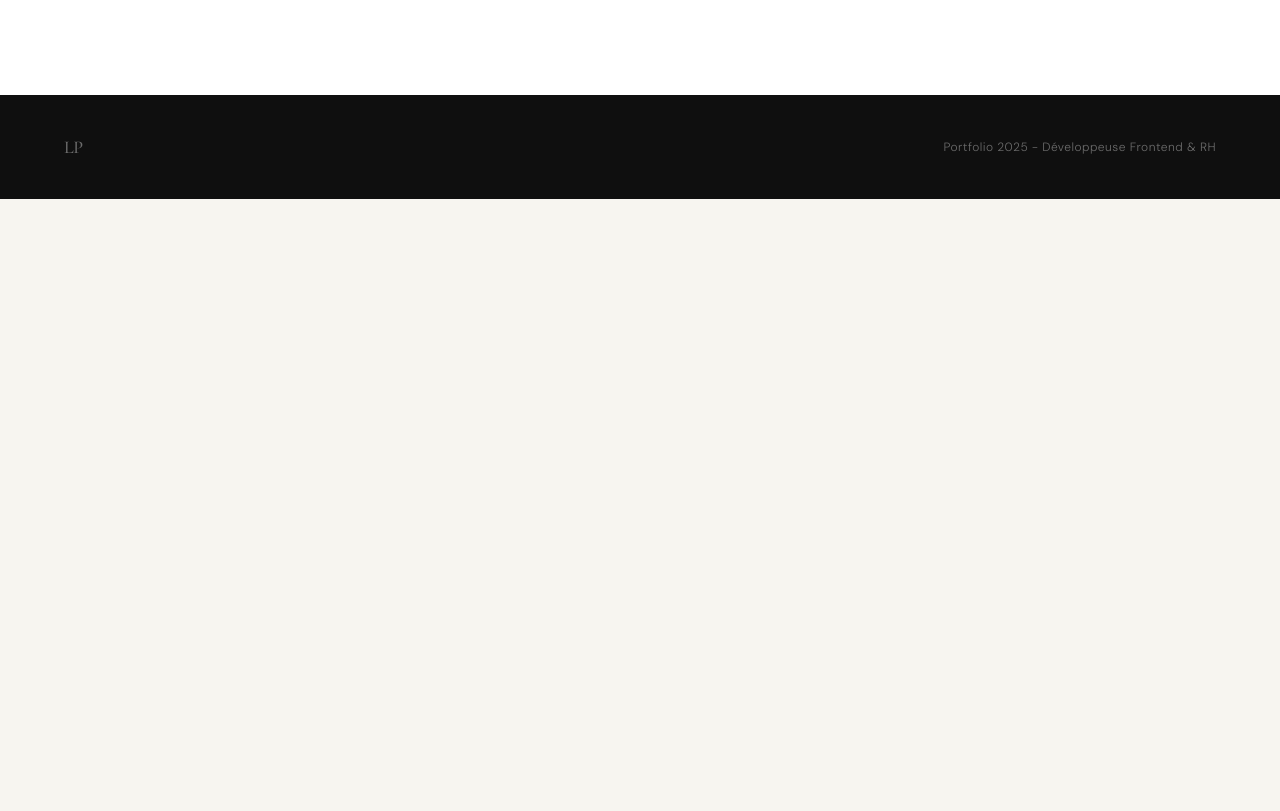
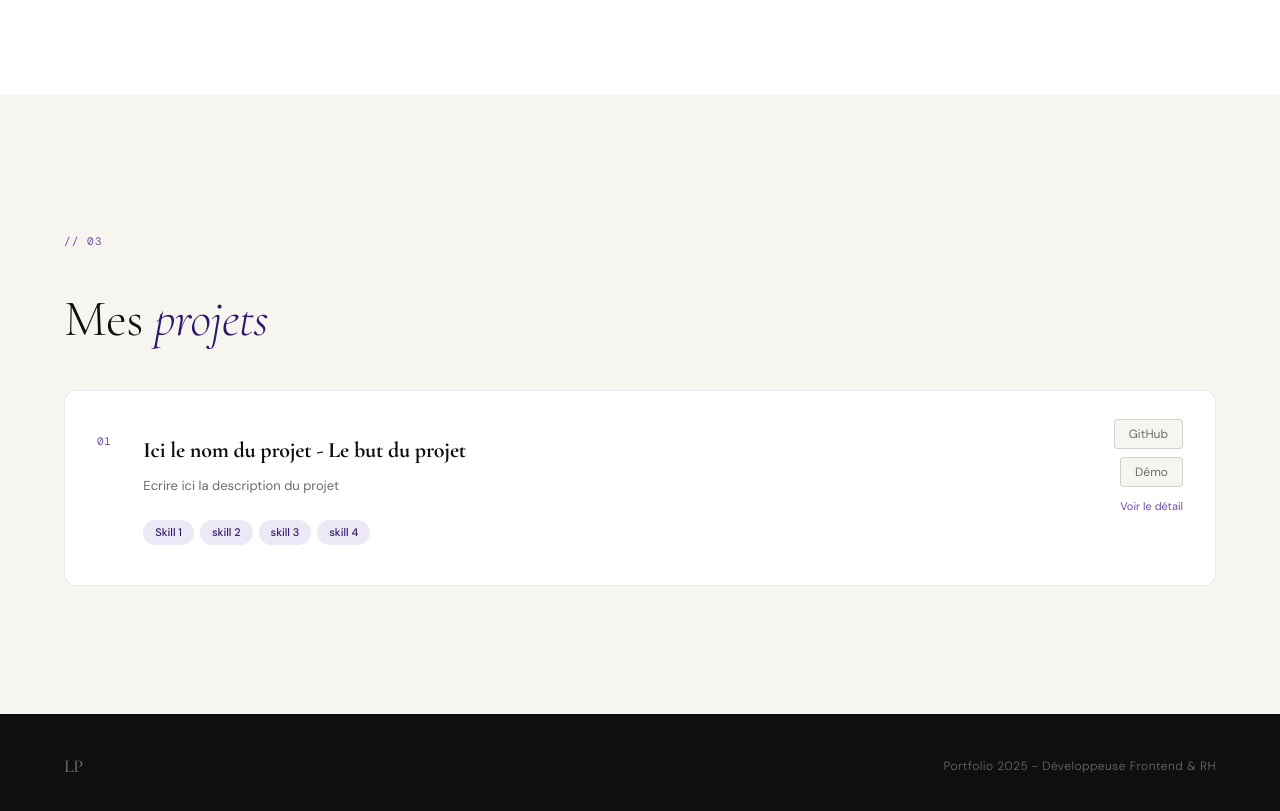
Before and after one commit to NeugdaeUju/Portfolio, a React (Vite) app: page / in a window 1280 px wide. Shown: the part 2034-2845 px from the top of the page. Before the commit the page ends 2233 px from the top, so only its background shows below. Built offline with nearby package versions, Linux system fonts and the light colour scheme; a web font is replaced by a local one.

Commit message:
Création de la section des projets (1 projet non complété)

```diff
--- a/src/assets/sass/accueil.scss
+++ b/src/assets/sass/accueil.scss
@@ -44,3 +44,19 @@
     grid-template-columns: repeat(4, 1fr);
     gap : 12px;
 }
+
+
+// Section projets
+
+#projects {
+    padding : 8rem 4rem;
+    max-width : 1200px;
+    margin : 0 auto
+}
+
+.projet_cards {
+    display : flex;
+    flex-direction: column;
+    gap : 1px;
+    margin-top : 4rem;
+}
--- /dev/null
+++ b/src/assets/sass/project_card.scss
@@ -0,0 +1,185 @@
+@use 'variables';
+
+// Project card
+.project_card {
+    background-color: variables.$blanc;
+    border-radius : 12px;
+    border : 0.5px solid rgba(45, 27, 105, 0.1);
+    overflow : hidden;
+    margin: bottom;
+    transition : box-shadow 0.2s;
+
+        &_presentation {
+            display : grid;
+            grid-template-columns: auto 1fr auto;
+            padding : 1.75rem 2rem;
+            align-items: start;
+            gap : 2rem;
+            cursor: pointer;
+
+            & .project-num {
+                font-family : variables.$mono;
+                font-size : 11px;
+                color : variables.$violet-mid;
+                padding-top : 4px;
+                letter-spacing: 0.05em;
+            }
+
+            & .project-description {
+                & h2 {
+                    font-family : variables.$serif;
+                    font-size : 22px;
+                    color : variables.$noir;
+                    margin-bottom : 6px;
+                    letter-spacing: -0.01em;
+                }
+
+                & p {
+                    font-size : 13px;
+                    color : variables.$gris;
+                    line-height : 1.6;
+                    max-width : 500px;
+                    margin-bottom : 12px;
+                }
+            }
+
+            & .project-skills {
+                display : flex;
+                flex-wrap: wrap;
+                gap : 6px;
+
+                & .skill {
+                    padding : 4px 12px;
+                    border-radius : 999px;
+                    text-align: center;
+                    font-size : 11px;
+                    font-weight : 500;
+                    text-align: center;
+
+                    //Pour dev
+                    background-color: variables.$violet-light;
+                    color : variables.$violet;
+                }
+            }
+
+            & .links {
+                display :flex;
+                flex-direction: column;
+                align-items: flex-end;
+                gap : 8px;
+
+                & .link {
+                    font-size : 12px;
+                    background-color: variables.$bg-color;
+                    border-radius: 4px;
+                    padding : 6px 14px;
+                    font-size : 12px;
+                    text-decoration : none;
+                    font-family : variables.$sans;
+                    white-space: nowrap;
+                    display : inline-flex;
+                    align-items: center;
+                    gap : 5px;
+                    border: 0.5px solid rgba(0, 0, 0, 0.15);
+                    transition : all 0.15s;
+                    color : variables.$gris;
+                }
+
+                & .more {
+                    font-size : 11px;
+                    color : variables.$violet-mid;
+                    cursor: pointer;
+                    font-family: variables.$sans;
+                    padding: 0;
+                    margin-top : 4px;
+                }
+            }
+        }
+
+        &_details {
+            background-color: variables.$bg-color;
+            padding : 1.5rem 2rem;
+            border-bottom-left-radius : 15px;
+            border-bottom-right-radius : 15px;
+            border-top : 0.5px solid rgba(45, 27, 105, 0.1);
+            display : grid;
+            grid-template-columns : 1fr 1fr;
+            gap : 2rem;
+
+            & .decisions-techniques {
+
+                & h4 {
+                    text-transform: uppercase;
+                    font-family : variables.$sans;
+                    color : variables.$violet-mid;
+                    font-size : 10px;
+                    font-weight : 500;
+                    letter-spacing : 0.12em;
+                    margin-bottom : 12px;
+                }
+
+                & .decision {
+                    display : flex;
+                    gap : 10px;
+                    padding : 9px 12px;
+                    background: variables.$blanc;
+                    border-radius : 6px;
+                    margin-bottom : 7px;
+                    font-size : 12px;
+                    color : variables.$gris;
+                    line-height : 1.5;
+                    border : 0.5px solid rgba(45, 27, 105, 0.07);
+
+                    & .arrow {
+                        color : variables.$violet-mid;
+                        font-size : 14px;
+                        flex-shrink: 0;
+                        margin-top : 1px;
+                    }
+
+                    & strong {
+                        color : variables.$noir;
+                        font-weight : 500;
+                    }
+                }
+            }
+
+            & .revoir {
+
+                & h4 {
+                    text-transform: uppercase;
+                    font-family : variables.$sans;
+                    color : variables.$violet-mid;
+                    font-size : 10px;
+                    font-weight : 500;
+                    letter-spacing : 0.12em;
+                    margin-bottom : 12px;
+                }
+
+                & .decision {
+                    display : flex;
+                    gap : 10px;
+                    padding : 9px 12px;
+                    background: variables.$blanc;
+                    border-radius : 6px;
+                    margin-bottom : 7px;
+                    font-size : 12px;
+                    color : variables.$gris;
+                    line-height : 1.5;
+                    border : 0.5px solid rgba(45, 27, 105, 0.07);
+
+                    & .arrow {
+                        color : #BA7517;
+                        font-size : 14px;
+                        flex-shrink: 0;
+                        margin-top : 1px;
+                    }
+
+                     & strong {
+                        color : variables.$noir;
+                        font-weight : 500;
+                    }
+                }
+            }
+        }
+}
--- /dev/null
+++ b/src/components/Project_card.jsx
@@ -0,0 +1,59 @@
+import {useState} from 'react';
+import '../assets/sass/project_card.scss';
+
+function Project_card ({num, title, description, compétence1, compétence2, compétence3, compétence4}) {
+const [showDetails, setShowDetails] = useState(false);
+const handleClick = () => {
+    setShowDetails(!showDetails);
+};
+
+    return (
+        <div className='project_card fade-in visible' onClick={handleClick}>
+            <div div className='project_card_presentation'>
+                <p className='project-num'>{num}</p>
+                <div className='project-description'>
+                    <h2>{title}</h2>
+                    <p>{description}</p>
+                    <div className='project-skills'>
+                        <p className='skill'>{compétence1}</p>
+                        <p className='skill'>{compétence2}</p>
+                        <p className='skill'>{compétence3}</p>
+                        <p className='skill'>{compétence4}</p>
+                    </div>
+                </div>
+                <div className='links'>
+                    <a href="#" className='link' target='_blank'>GitHub</a>
+                    <a href="#" className='link' target='_blank'>Démo</a>
+                    <p className='more'>{showDetails ? "Masquer" : "Voir le détail"}</p>
+                </div>
+            </div>
+
+
+            {showDetails && (
+            <div className='project_card_details'>
+                <div className='decisions-techniques'>
+                    <h4>Décisions techniques</h4>
+                    <div className='decision'>
+                        <span className='arrow'>→</span>
+                        <span><strong>La décision</strong> - Le text explicatif</span>
+                    </div>
+                    <div className='decision'>
+                        <span>→</span>
+                        <span><strong>La décision</strong> - Le text explicatif</span>
+                    </div>
+                </div>
+                <div className='revoir'>
+                    <h4>Ce que je referais</h4>
+                    <div className='decision'>
+                        <span>!</span>
+                        <span><strong>La décision</strong> - Le text explicatif</span>
+                    </div>
+                </div>
+            </div>
+            ) }
+
+        </div>
+    )
+}
+
+export default Project_card;
--- a/src/pages/Accueil.jsx
+++ b/src/pages/Accueil.jsx
@@ -69,6 +69,21 @@ function Accueil() {
                         </div>
                     </div>
                 </section>
+
+                <section id='projects'>
+                    <Section_title num='03' title='Mes ' italic_title='projets'/>
+                    <div className='project_cards'>
+                        <Project_card
+                        num='01'
+                        title='Ici le nom du projet - Le but du projet'
+                        description='Ecrire ici la description du projet'
+                        compétence1='Skill 1'
+                        compétence2='skill 2'
+                        compétence3='skill 3'
+                        compétence4='skill 4'
+                        />
+                    </div>
+                </section>
             </main>
         </>
     )
```
